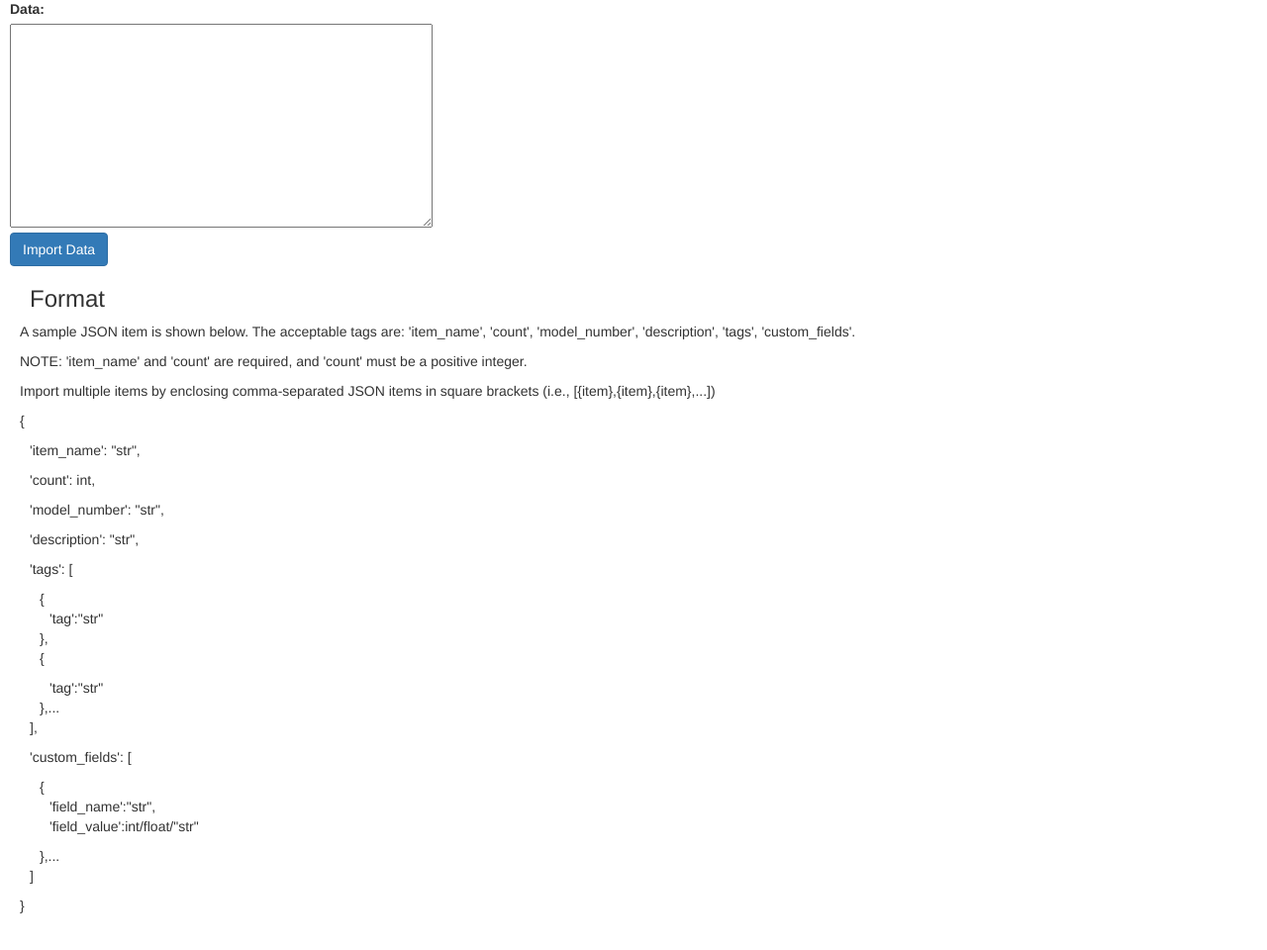
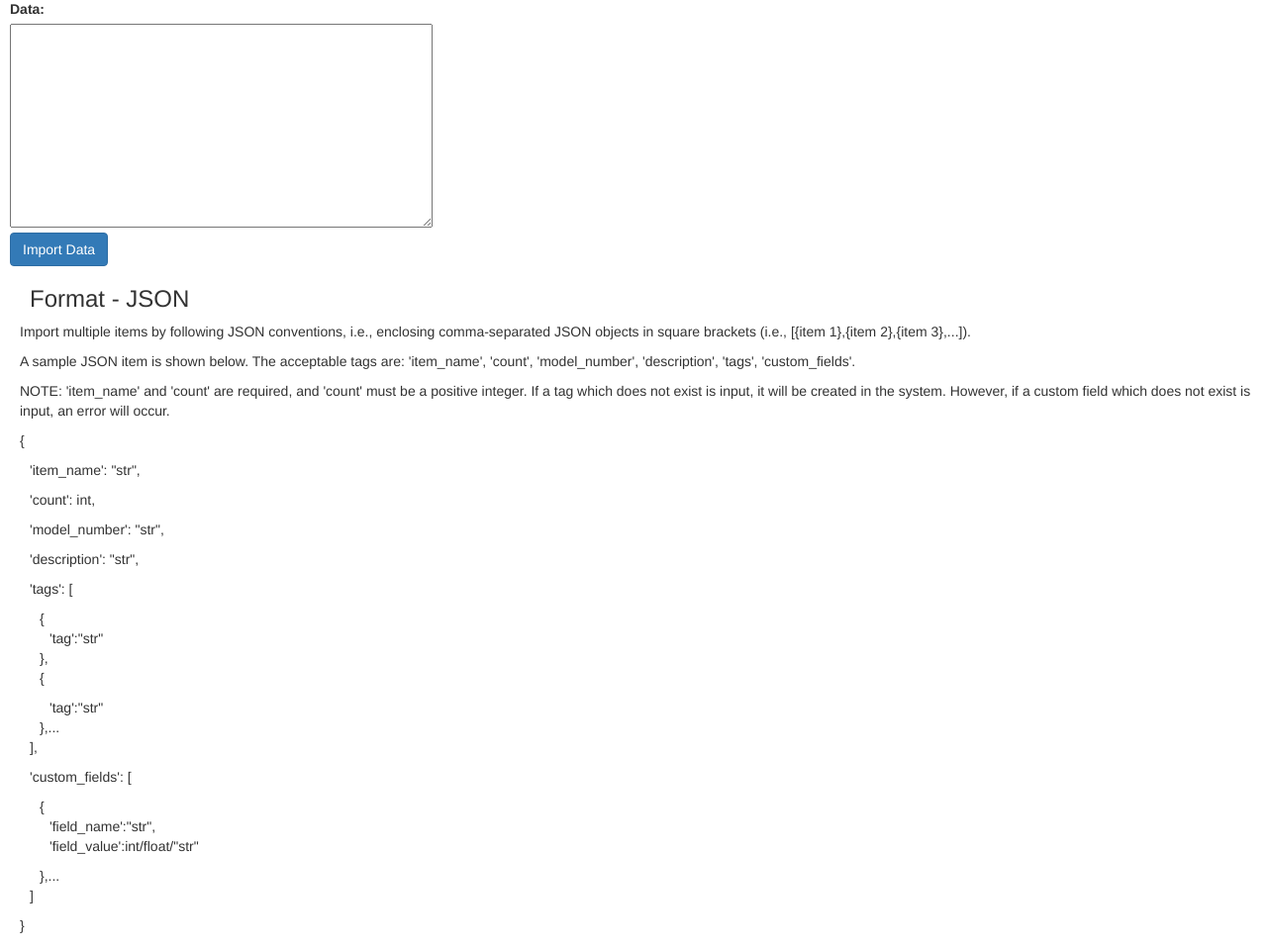
Before and after one commit to lad-47/inventory-project, a Django app: template mysite/administrator/templates/administrator/bulk_import.html in a window 1280 px wide. Shown: the part 173-1133 px from the top of the page at 99% size. Before the commit the page ends 1096 px from the top, so only its background shows below. Run offline with Django 3.2, Linux system fonts and the light colour scheme; the template is opened without the code that fills it, so the values that code supplies are empty; some libraries are stand-ins or nearby versions.

Commit message:
Updated import documentation

```diff
--- a/mysite/administrator/templates/administrator/bulk_import.html
+++ b/mysite/administrator/templates/administrator/bulk_import.html
@@ -25,13 +25,20 @@
 </div>
 
 <div style="margin-left:10px">
-  <h3>Format</h3>
+  <h3>Format - JSON</h3>
+  <p>
+    Import multiple items by following JSON conventions, i.e., enclosing
+    comma-separated JSON objects in square brackets (i.e., [{item 1},{item 2},{item 3},...]).
+  </p>
   <p>
     A sample JSON item is shown below. The acceptable tags are: 'item_name',
     'count', 'model_number', 'description', 'tags', 'custom_fields'.
   </p>
-  <p>NOTE: 'item_name' and 'count' are required, and 'count' must be a positive integer.</p>
-  <p>Import multiple items by enclosing comma-separated JSON items in square brackets (i.e., [{item},{item},{item},...])</p>
+  <p>
+    NOTE: 'item_name' and 'count' are required, and 'count' must be a positive integer.
+    If a tag which does not exist is input, it will be created in the system. However,
+    if a custom field which does not exist is input, an error will occur.
+  </p>
   <p>
     {
       <div style="margin-left:10px">
```
